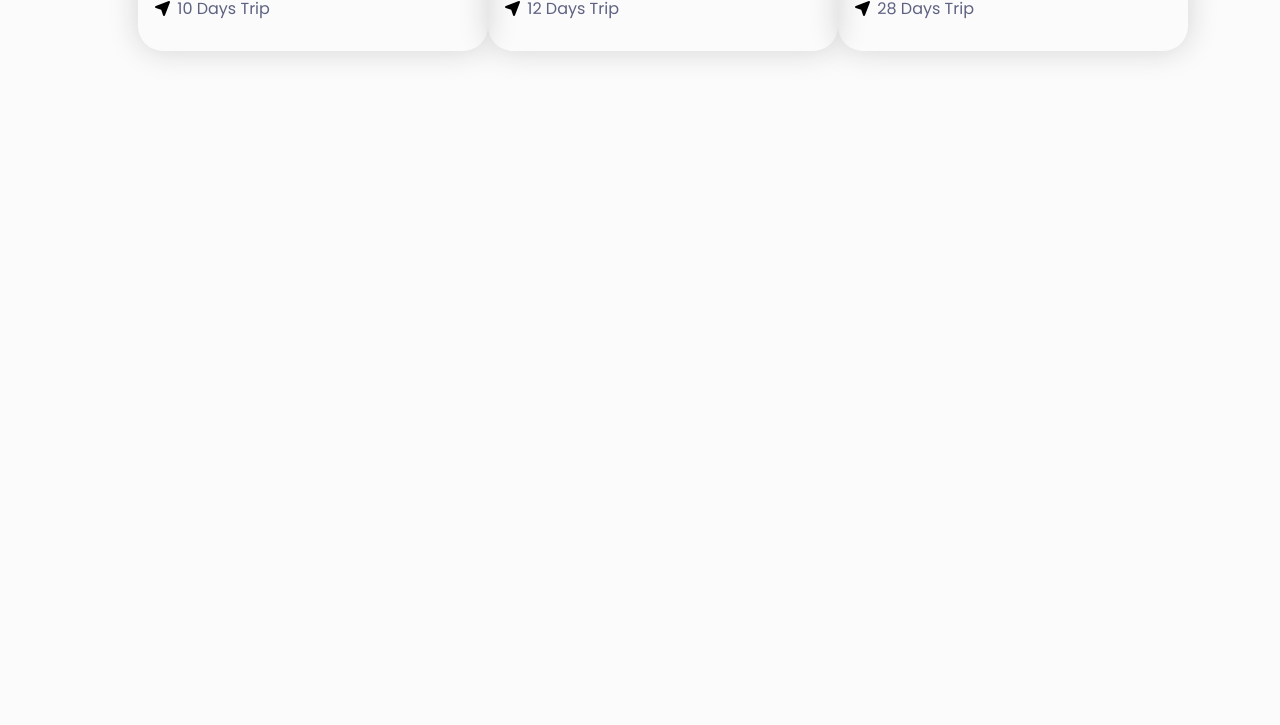
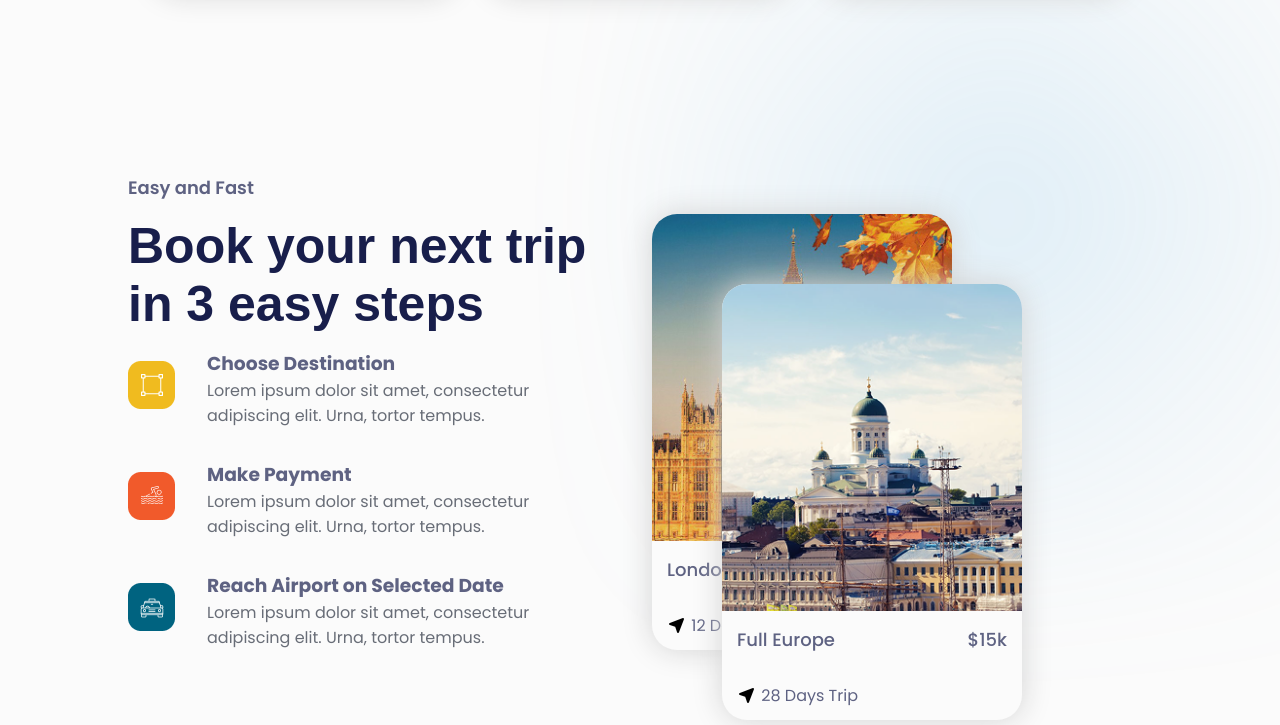
Before and after one commit to 4db444/breif-HTML-CSS-2, a plain HTML site: page index.html in a window 1280 px wide. Shown: the part 2075-2800 px from the top of the page. Before the commit the page ends 2426 px from the top, so only its background shows below. Drawn offline with Linux system fonts and the light colour scheme; a web font is replaced by a local one.

Commit message:
easy and fast section in the home page

```diff
--- a/index.html
+++ b/index.html
@@ -42,6 +42,7 @@
         </section>
 
         <section class="category-section">
+            <img src="./img/plus.png" class="plus" alt="">
             <p>CATEGORY</p>
             <h2>We Offer Best Services</h2>
             <div class="categories">
@@ -75,21 +76,21 @@
             <div class="cards">
                 <div class="card">
                     <div class="img-container">
-                        <img src="./img/destinations/rome.png" alt="">
+                        <img src="./img/destinations/rome.png" alt="rome">
                     </div>
                     <h3>Rome, Italty <span>$5,42k</span></h3>
                     <p><i class="fa-solid fa-location-arrow"></i> 10 Days Trip</p>
                 </div>
                 <div class="card">
                     <div class="img-container">
-                        <img src="./img/destinations/london.png" alt="">
+                        <img src="./img/destinations/london.png" alt="london">
                     </div>
                     <h3>London, UK <span>$4.2k</span></h3>
                     <p><i class="fa-solid fa-location-arrow"></i> 12 Days Trip</p>
                 </div>
                 <div class="card">
                     <div class="img-container">
-                        <img src="./img/destinations/full europe.png" alt="">
+                        <img src="./img/destinations/full europe.png" alt="full europe">
                     </div>
                     <h3>Full Europe <span>$15k</span></h3>
                     <p><i class="fa-solid fa-location-arrow"></i> 28 Days Trip</p>
@@ -99,7 +100,57 @@
         </section>
 
         <section class="easy-fast">
+            <div class="easy-fast-description">
+                <p>Easy and Fast</p>
+                <h2>Book your next trip in 3 easy steps</h2>
+                <div class="steps">
+                    <div class="step">
+                        <div class="step-logo">
+                            <img src="./img/steps/step 1.png" alt="step 1">
+                        </div>
+                        <div class="step-details">
+                            <h3>Choose Destination</h3>
+                            <p>Lorem ipsum dolor sit amet, consectetur adipiscing elit. Urna, tortor tempus. </p>
+                        </div>
+                    </div>
+                    <div class="step">
+                        <div class="step-logo">
+                            <img src="./img/steps/step 2.png" alt="">
+                        </div>
+                        <div class="step-details">
+                            <h3>Make Payment</h3>
+                            <p>Lorem ipsum dolor sit amet, consectetur adipiscing elit. Urna, tortor tempus. </p>
+                        </div>
+                    </div>
+                    <div class="step">
+                        <div class="step-logo">
+                            <img src="./img/steps/step 3.png" alt="">
+                        </div>
+                        <div class="step-details">
+                            <h3>Reach Airport on Selected Date</h3>
+                            <p>Lorem ipsum dolor sit amet, consectetur adipiscing elit. Urna, tortor tempus. </p>
+                        </div>
+                    </div>
+                </div>
+            </div>
+            <div class="images">
+                <div class="card back">
+                    <div class="img-container">
+                        <img src="./img/destinations/london.png" alt="london">
+                    </div>
+                    <h3>London, UK <span>$4.2k</span></h3>
+                    <p><i class="fa-solid fa-location-arrow"></i> 12 Days Trip</p>
+                </div>
+                <div class="card front">
+                    <div class="img-container">
+                        <img src="./img/destinations/full europe.png" alt="full europe">
+                    </div>
+                    <h3>Full Europe <span>$15k</span></h3>
+                    <p><i class="fa-solid fa-location-arrow"></i> 28 Days Trip</p>
+                </div>
 
+
+            </div>
 
         </section>
     </main>
--- a/style.css
+++ b/style.css
@@ -32,6 +32,7 @@ header {
     width: 100%;
     top: 0;
     left: 0;
+    z-index: 999;
 }
 
 header .logo {
@@ -77,7 +78,7 @@ section.hero {
     display: flex;;
     justify-content: space-between;
     align-items: center;
-    height: min(100vh, 1080px);
+    height: min(100vh, 900px);
 }
 
 .hero .hero-content {
@@ -173,20 +174,26 @@ section.hero {
 }
 
 .category-section {
+    position: relative;
     display: flex;
     justify-content: center;
     align-items: center;
     flex-direction: column;
     gap: 1rem;
 }
+.plus{
+    position: absolute;
+    top: 0;
+    right: 40px;
+}
 
-section > p {
+section > p, .easy-fast-description > p {
     color: var(--secondary-text);
     font-size: 18px;
     font-weight: 600;
 }
 
-section > h2 {
+section > h2, .easy-fast-description > h2 {
     font-family: volkhov, sans-serif;
     color: var(--primary-header);
     font-size: 50px;
@@ -257,7 +264,7 @@ section > h2 {
     justify-content: center;
     flex-direction: column;
     align-items: center;
-    gap: 1rem   ;
+    gap: 1.5rem   ;
 }
 
 .top-destinations .cards{
@@ -273,9 +280,10 @@ section > h2 {
     border-radius: 25px;
     flex-grow: 0;
     flex-shrink: 0;
-    width: 350px;
+    width: 300px;
     overflow: hidden;
     box-shadow: 0 0 30px rgb(211, 211, 211);
+    background-color: var(--bg-color);
 }
 
 .card .img-container {
@@ -286,8 +294,9 @@ section > h2 {
 
 .card .img-container img {
     width: 100%;
-    /* object-fit: cover;
-    object-position: top; */
+    height: 100%;
+    object-fit: cover;
+    object-position: top;
 
 }
 
@@ -312,3 +321,66 @@ section > h2 {
 .card p i {
     color: initial;
 }
+
+.easy-fast {
+    display: flex;
+    justify-content: space-between;
+    align-items: flex-end;
+}
+
+.easy-fast .easy-fast-description {
+    display: flex;
+    flex-direction: column;
+    gap: 1rem;
+    width: 500px;
+}
+
+.easy-fast .easy-fast-description .steps{
+    display: flex;
+    flex-direction: column;
+    gap: 2rem;
+}
+
+.easy-fast .easy-fast-description .steps .step {
+    display: flex;
+    gap: 2rem;
+    align-items: center;
+}
+
+.easy-fast .easy-fast-description .steps .step .step-details {
+    font-size: 16px;
+    width: 400px;
+    h3{
+        color: var(--secondary-text);
+        font-weight: bold;
+    }
+    p{
+        color: var(--tertiary-text);
+    }
+}
+
+.easy-fast .images{
+    position: relative;
+    width: 500px;
+}
+
+.easy-fast .images::after{
+    content: "";
+    width: 200px;
+    aspect-ratio: 1/1;
+    background-color: #59B1E6;
+    position: absolute;
+    top: 0;
+    left: 50%;
+    transform: translateY(-50%);
+    border-radius: 100%;
+    filter: blur(150px);
+    z-index: -1;
+}
+
+.easy-fast .images .front {
+    position: absolute;
+    top: 70px;
+    left: 70px;
+    z-index: 1;
+}
```
Also changed, not shown: img/contact.png (added), img/plus.png (added), img/steps/step 1.png (added), img/steps/step 2.png (added), img/steps/step 3.png (added).
